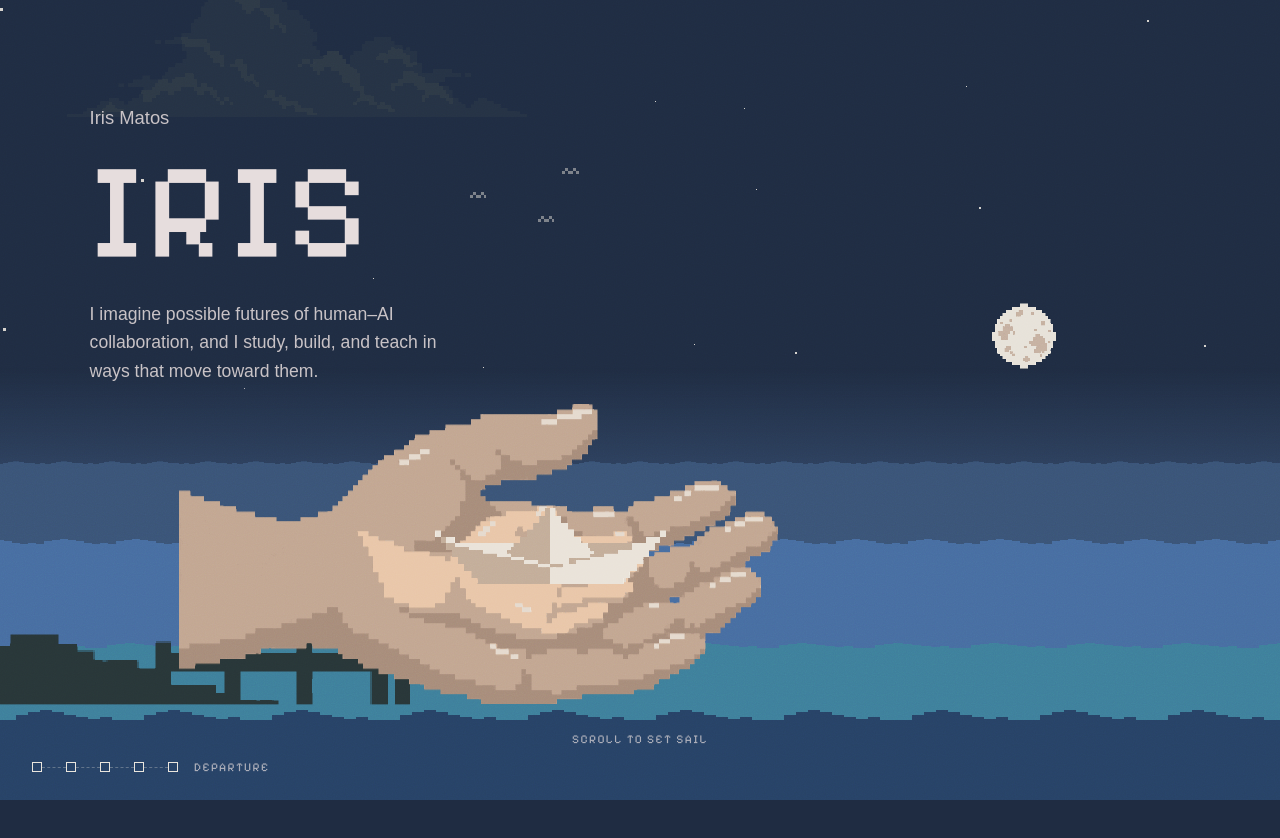
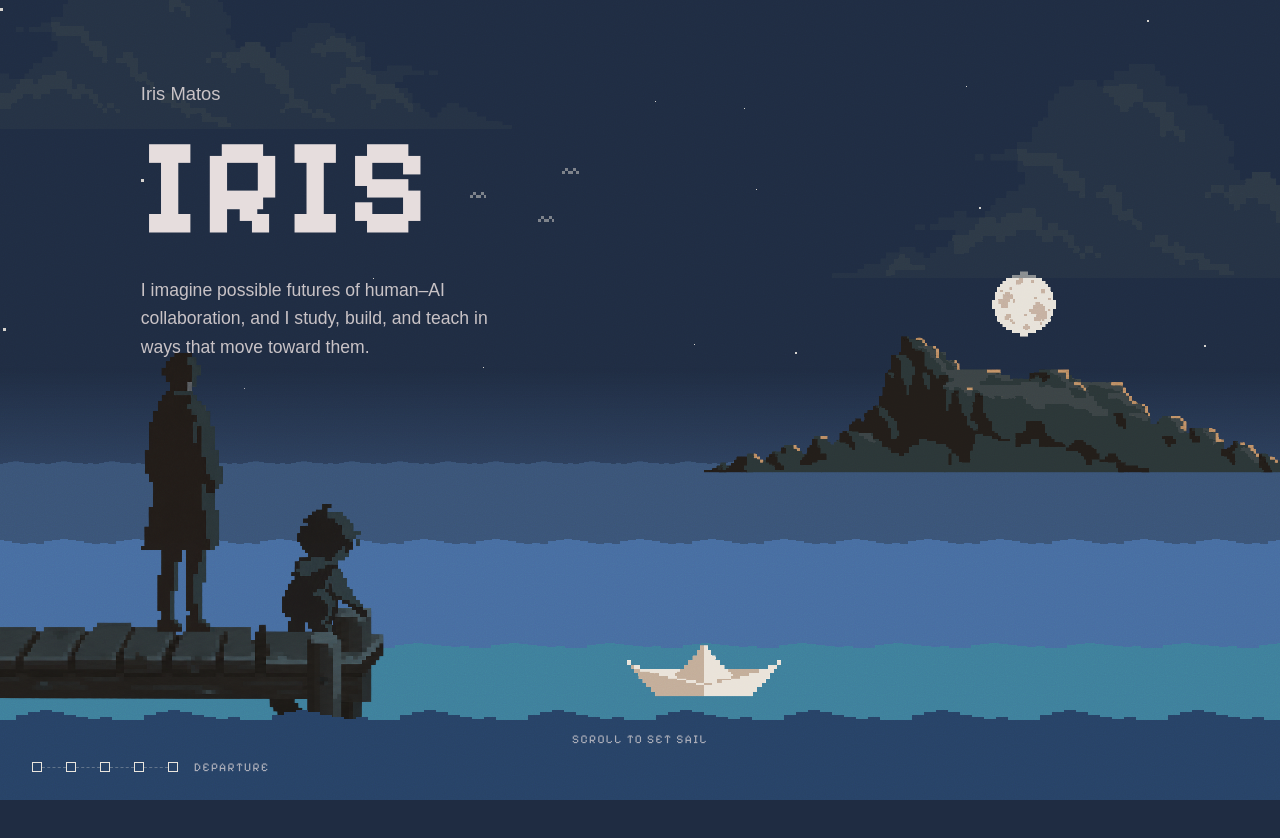
Before and after one commit to IN-Neil/iris-personal-site, a Next.js app: page / in a window 1280 px wide. Shown: the top 838 px of the page. Built offline with nearby package versions, Linux system fonts and the light colour scheme; a web font is replaced by a local one.

Commit message:
Match departure reference with figures, larger dock, balanced sky, and bold title

```diff
--- a/src/components/journey/Journey.tsx
+++ b/src/components/journey/Journey.tsx
@@ -139,7 +139,7 @@ export function Journey() {
 
         {/* Title, directly on the sky */}
         <div
-          className="absolute left-[7%] top-[13%] w-[min(30rem,44vw)] transition-none"
+          className="absolute left-[11%] top-[10%] w-[min(30rem,44vw)] transition-none"
           style={panelStyle(introVisible)}
         >
           <IntroPanel />
--- a/src/components/journey/JourneyStacked.tsx
+++ b/src/components/journey/JourneyStacked.tsx
@@ -11,7 +11,7 @@ import { Stage } from "./Stage";
 function Frame({ progress, tall = false }: { progress: number; tall?: boolean }) {
   return (
     <div
-      className={`relative w-full overflow-hidden border-y border-ivory/10 ${tall ? "aspect-[3/4]" : "aspect-[4/3]"}`}
+      className={`relative w-full overflow-hidden border-y border-ivory/10 ${tall ? "h-[max(46rem,100svh)]" : "aspect-[4/3]"}`}
     >
       <Stage progress={progress} compact className="absolute inset-0" />
     </div>
@@ -22,9 +22,9 @@ export function JourneyStacked() {
   return (
     <div className="bg-night">
       <div className="relative">
-        <Frame progress={0.02} tall />
+        <Frame progress={0} tall />
         <div className="absolute inset-x-0 top-0 px-6 pt-10">
-          <IntroPanel full />
+          <IntroPanel />
         </div>
       </div>
 
--- a/src/components/journey/Panels.tsx
+++ b/src/components/journey/Panels.tsx
@@ -21,7 +21,7 @@ export function IntroPanel({ className, full = false }: { className?: string; fu
   return (
     <header className={className}>
       <p className="font-serif text-[1.15rem] text-mist/85">{person.name}</p>
-      <h1 className="mt-3 font-pixel leading-none text-mist">
+      <h1 className="mt-3 font-pixel font-bold leading-none text-mist">
         <span className="block text-[clamp(4rem,11vw,8.5rem)] tracking-[0.02em]">{intro.title}</span>
         {full && (
           <span className="mt-3 block text-[clamp(1rem,1.8vw,1.35rem)] tracking-[0.12em] text-shell">
--- a/src/components/journey/Stage.tsx
+++ b/src/components/journey/Stage.tsx
@@ -118,7 +118,8 @@ const fragments = questionFragments.map((text, i) => ({
 // Cloud banks drift through the sky layer. One hangs top-left at departure,
 // a big one gathers under the moon in chapter two, the rest are the storm.
 const clouds = [
-  { at: 0.02, vx: 0.04, top: -2, w: 36 },
+  { at: 0, vx: -0.08, top: -6, w: 48 },
+  { at: 0, vx: 0.65, top: 8, w: 58 },
   { at: 0.2, vx: 0.6, top: -6, w: 30 },
   { at: 0.36, vx: 0.06, top: 30, w: 50 },
   { at: 0.42, vx: 0.7, top: 2, w: 28 },
@@ -149,8 +150,8 @@ const markers = chapters.flatMap((chapter) => {
 // The boat is held over the end of the dock, then drifts a little to the left
 // of frame and stays there until the lighthouse pulls it right.
 const boatXStops = [
-  [0, 34],
-  [0.05, 34],
+  [0, 49],
+  [0.05, 49],
   [0.16, 28],
   [0.84, 28],
   [1, 44],
@@ -167,7 +168,7 @@ export type StageProps = {
 export function Stage({ progress, compact = false, className, style }: StageProps) {
   const s = sceneState(progress);
   const boatX = keyframes(s.progress, boatXStops);
-  const boatWidth = compact ? 30 : 18;
+  const boatWidth = compact ? 23 : 12;
   const [moonX, moonY, moonWidth] = s.moon;
 
   return (
@@ -316,6 +317,19 @@ export function Stage({ progress, compact = false, className, style }: StageProp
           <Bolt className="bolt block h-full w-full" />
         </div>
 
+        {/* Departure mountains balance the figures across the water. */}
+        <div
+          className="absolute -translate-y-full"
+          style={{
+            left: `${worldX(0, 0.55, FAR)}%`,
+            top: `${HORIZON + 1}%`,
+            width: layerSize(compact ? 65 : 46),
+            opacity: fadeWindow(s.progress, [0, 0.22], 0.08),
+          }}
+        >
+          <Pixel name="shoreCliffs" priority />
+        </div>
+
         {/* Arrival: cliffs, the lighthouse and the keeper's cabin, all grounded on the horizon */}
         <div
           className="absolute -translate-y-full"
@@ -373,16 +387,23 @@ export function Stage({ progress, compact = false, className, style }: StageProp
           crest={14}
           duration={13}
         />
-        {/* Only the end of the dock shows; the hill behind it is already off to the left */}
+        {/* Figures and dock share a layer so their feet remain grounded. */}
         <div
-          className="absolute -translate-y-full"
+          className="absolute inset-y-0"
           style={{
-            left: `${worldX(0, compact ? -1.25 : -0.86, NEAR)}%`,
-            top: `${WATERLINE + 5}%`,
-            width: layerSize(compact ? 160 : 118),
+            left: `${worldX(0, 0, NEAR)}%`,
+            width: layerSize(100),
           }}
         >
-          <Pixel name="shoreDock" priority />
+          <div className="absolute" style={{ left: compact ? "-26%" : "-10%", top: "76%", width: compact ? "70%" : "40%" }}>
+            <Pixel name="dockWide" priority />
+          </div>
+          <div className="absolute -translate-y-full" style={{ left: "11%", top: "79%", width: compact ? "8.3cqh" : "10.3cqh" }}>
+            <Pixel name="adult" priority />
+          </div>
+          <div className="absolute -translate-y-full" style={{ left: compact ? "29%" : "22%", top: "79%", width: compact ? "8cqh" : "10.7cqh" }}>
+            <Pixel name="child" priority />
+          </div>
         </div>
         {markers.map((marker, i) => {
           const [start, end] = segments[marker.id];
@@ -404,30 +425,17 @@ export function Stage({ progress, compact = false, className, style }: StageProp
         })}
       </Layer>
 
-      {/* The paper boat, the hands that launch it, and the gust that takes it.
-          The wrapper is a size container so the hands can be measured in boat widths (cqw). */}
+      {/* The paper boat is already afloat beyond the dock. */}
       <div
         className="absolute -translate-y-full"
         style={{
           left: `${boatX}%`,
-          top: `${WATERLINE + s.boatLift}%`,
+          top: `${WATERLINE + 4}%`,
           width: `${boatWidth}%`,
           aspectRatio: "832 / 274",
           containerType: "size",
         }}
       >
-        <div
-          className="absolute"
-          style={{
-            width: "260cqw",
-            left: "-111cqw",
-            top: "-45cqw",
-            opacity: s.hands,
-            transform: `translate3d(${-(1 - s.hands) * 45}%, ${-(1 - s.hands) * 12}%, 0)`,
-          }}
-        >
-          <Pixel name="hands" priority />
-        </div>
         <div
           className="absolute rounded-full"
           style={{
--- a/src/lib/journey.ts
+++ b/src/lib/journey.ts
@@ -201,7 +201,7 @@ const moonXStops: Stop[] = [
   [0.6, 22],
 ];
 const moonYStops: Stop[] = [
-  [0, 42],
+  [0, 38],
   [0.2, 38],
   [0.36, 20],
   [0.6, 16],
```
